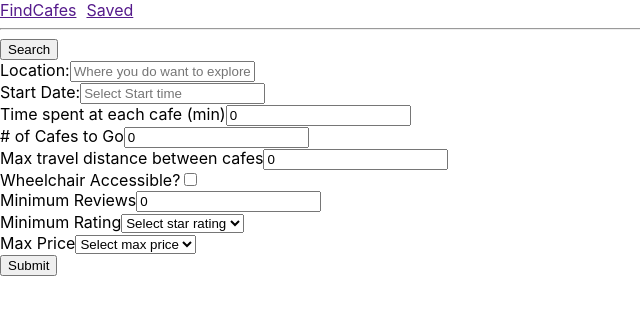
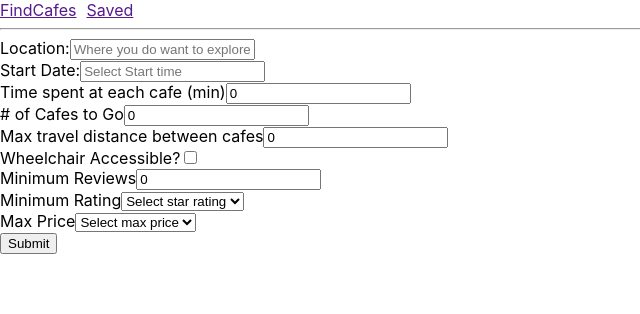
Before and after one commit to warrickhe/CafeHopper, a React (Create React App) app in the folder frontend/: page /Query in a window 1280 px wide. Shown: the top 314 px of the page, without its empty margins (0-640 px from the left). Built offline with nearby package versions, Linux system fonts and the light colour scheme.

Commit message:
fix router error

```diff
--- a/frontend/src/App.js
+++ b/frontend/src/App.js
@@ -9,7 +9,7 @@
     <Router>
       <div>
         <Routes>
-          <Route path="/" element={<LandingPage />} />
+          <Route path="/Landing" element={<LandingPage />} />
           <Route path="/Query" element={<QueryPage />} />
           <Route path="/Results" element={<ResultsPage />} />
         </Routes>
--- a/frontend/src/pages/QueryPage.js
+++ b/frontend/src/pages/QueryPage.js
@@ -126,9 +126,6 @@
   return (
     <>
       <Header />
-      <Link to="/ResultsPage">
-        <button>Search</button>
-      </Link>
       <div className="query-page-container">
         <form onSubmit={handleSubmit}>
           <div className="location">
@@ -230,7 +227,9 @@
               <option value="4">$$$$</option>
             </select>
           </div>
+          <Link to="/Results">
           <button type="submit">Submit</button>
+          </Link>
         </form>
       </div>
     </>
```
